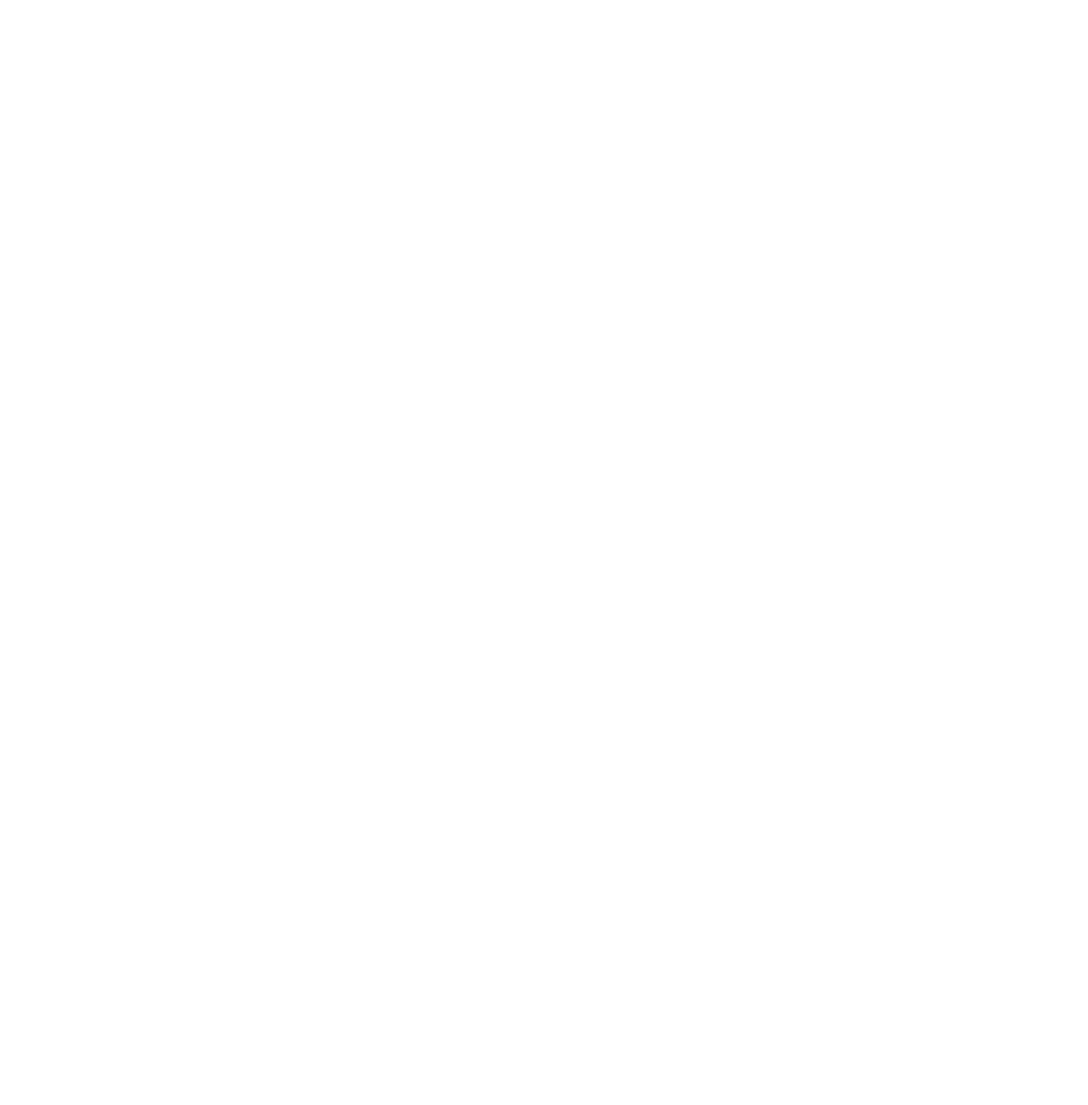
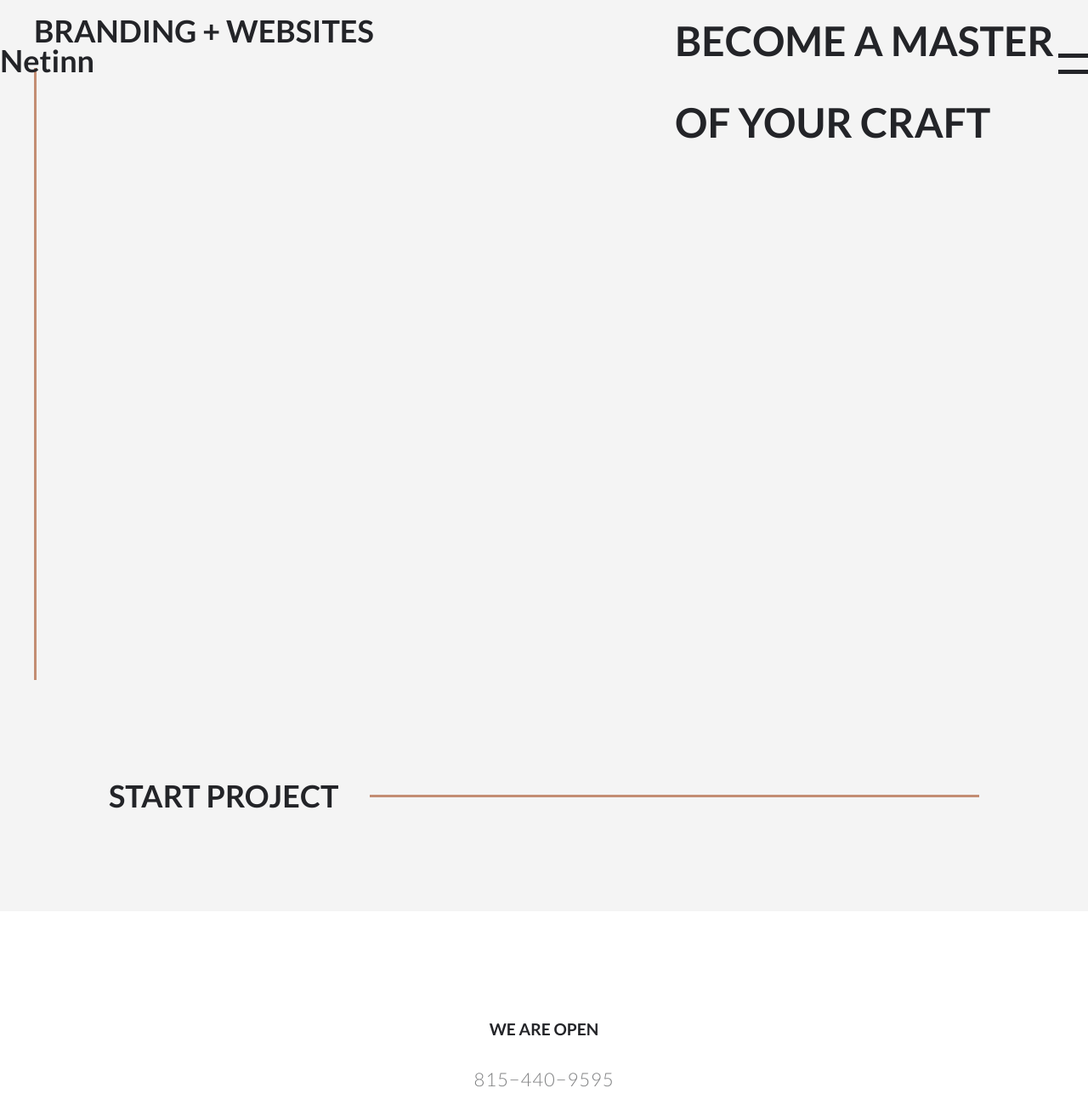
Before and after one commit to AdnanM996/Netinn, a plain HTML site: page about.html in a window 1280 px wide. Shown: the top 1300 px of the page at 85% size. Before the commit the page ends 800 px from the top, so only its background shows below. Drawn offline with Linux system fonts and the light colour scheme.

Commit message:
added about

```diff
--- a/about.html
+++ b/about.html
@@ -0,0 +1,79 @@
+<!DOCTYPE html>
+<html lang="en">
+<head>
+    <meta charset="UTF-8">
+    <meta name="viewport" content="width=device-width, initial-scale=1.0">
+    <title>Netinn - About</title>
+    <link rel="stylesheet" href="css/style.css">
+</head>
+<body>
+    <!--Header-->
+    <header class="header">
+        <div class="wrapper">
+
+            <a href="index.html" class="header__logo">Netinn</a>
+
+            <div class="header__menu">
+                <div class="header__menu__line header__menu__line--top"></div>
+                <div class="header__menu__line header__menu__line--bottom"></div>
+            </div>
+            <!--end header menu-->
+
+        </div><!--end wrapper-->
+    </header>
+    <!--end header-->
+
+    <!--banner-->
+    <section class="banner banner--light">
+        <div class="wrapper">
+            <h2 class="banner__heading--small banner__heading--small--dark">branding &plus; websites</h2>
+
+            <h1 class="banner__heading--big banner__heading--big--dark">Become a Master <br> of Your Craft</h1>
+        </div><!--end wrapper-->
+
+    </section>
+    <!--end banner-->
+
+    <!--start project-->
+    <section class="start-project">
+        <div class="wrapper">
+
+            <h2>start project</h2>
+
+            <span class="arrow"></span>
+
+        </div><!--wrapper-->
+    </section>
+    <!--end start project-->
+
+    <!--footer-->
+    <footer class="footer">
+        <div class="wrapper">
+
+            <div class="footer__item footer__info">
+                <h5>we are open</h5>
+                <span class="phone">815&minus;440&minus;9595</span>
+            </div>
+
+            <div class="footer__item footer__social">
+                <ul>
+                    <li><a href="#" class="footer__social__link">tw</a></li>
+                    <li><a href="#" class="footer__social__link">fb</a></li>
+                    <li><a href="#" class="footer__social__link">ig</a></li>
+                    <li><a href="#" class="footer__social__link">in</a></li>
+                </ul>
+            </div>
+
+            <div class="footer__item footer__address">
+                <a href="mailto:netinn@gmail.com" class="mail">hello@netinn.com</a>
+                <p class="address">3057  Lowland Drive Dixon Illinois</p>
+            </div>
+
+            <a href="#" class="cta">get directions</a>
+
+        </div><!--end wrapper-->
+    </footer>
+    <!--end footer-->
+
+</body>
+</html>
```
Also changed, not shown: index.html (+1 -1 lines).
